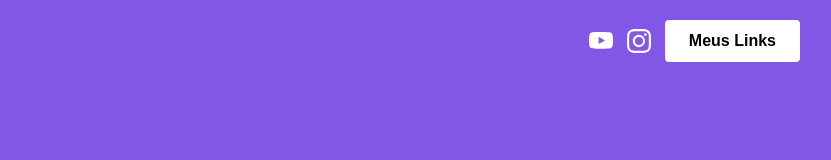
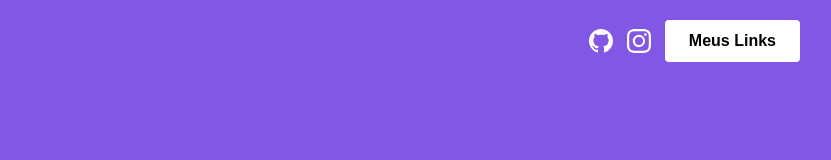
Before and after one commit to vitorpantaleao/devlinks-encurtador, a React (Create React App) app: page / in a window 1280 px wide. Shown: the top 160 px of the page, without its empty margins (338-1169 px from the left). Built offline with nearby package versions, Linux system fonts and the light colour scheme.

Commit message:
adiciona redes sociais

```diff
--- a/src/components/Menu/index.js
+++ b/src/components/Menu/index.js
@@ -1,14 +1,14 @@
 import './menu.css'
-import { BsYoutube, BsInstagram } from 'react-icons/bs'
+import { BsInstagram, BsGithub } from 'react-icons/bs'
 import { Link } from 'react-router-dom'
 
 export default function Menu(){
     return(
         <div className='menu'>
-            <a className='social' href='/#'>
-                <BsYoutube color='#FFF' size={24} />
+            <a className='social' href='https://github.com/vitorpantaleao/' target="blank">
+                <BsGithub color='#FFF' size={24} />
             </a>
-            <a className='social' href='/#'>
+            <a className='social' href='https://www.instagram.com/vitormassaro/' target="blank">
                 <BsInstagram color='#FFF' size={24} />
             </a>
             <Link className='menu-item' to="/links" >
```
